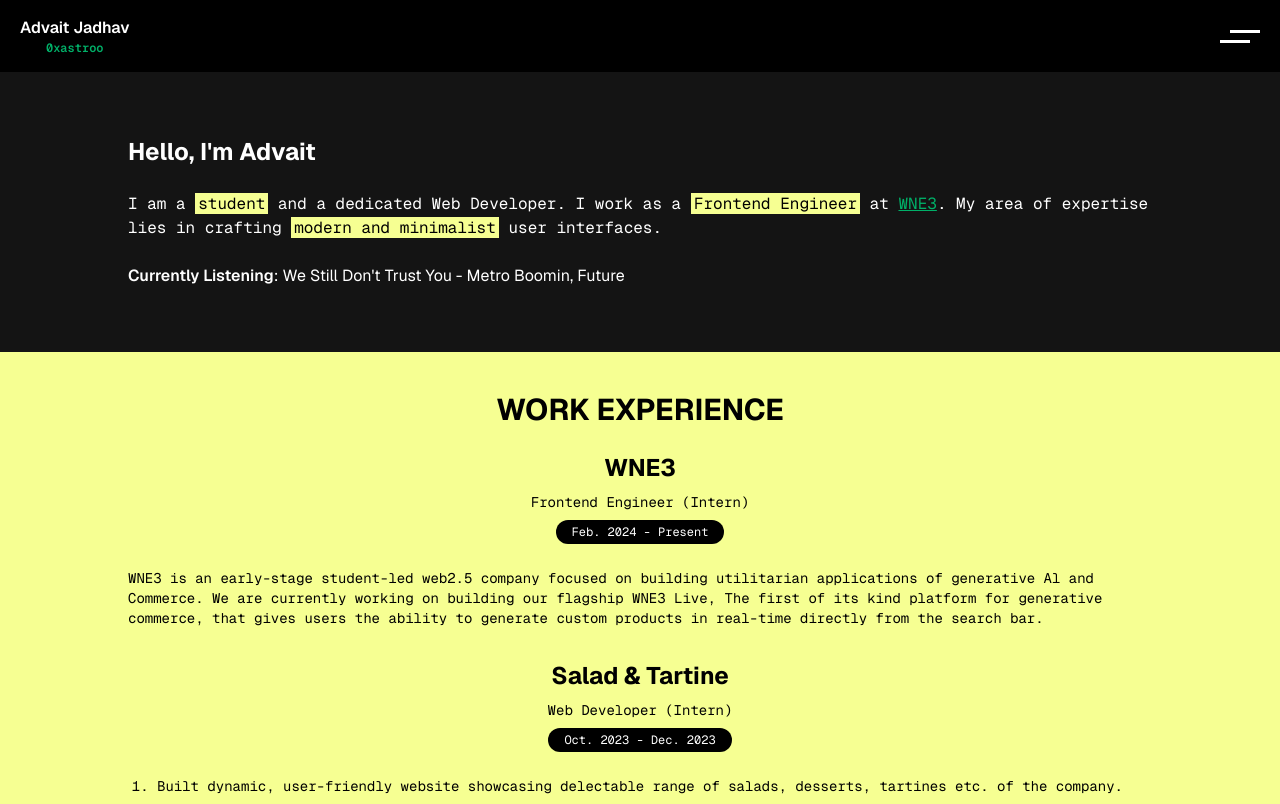
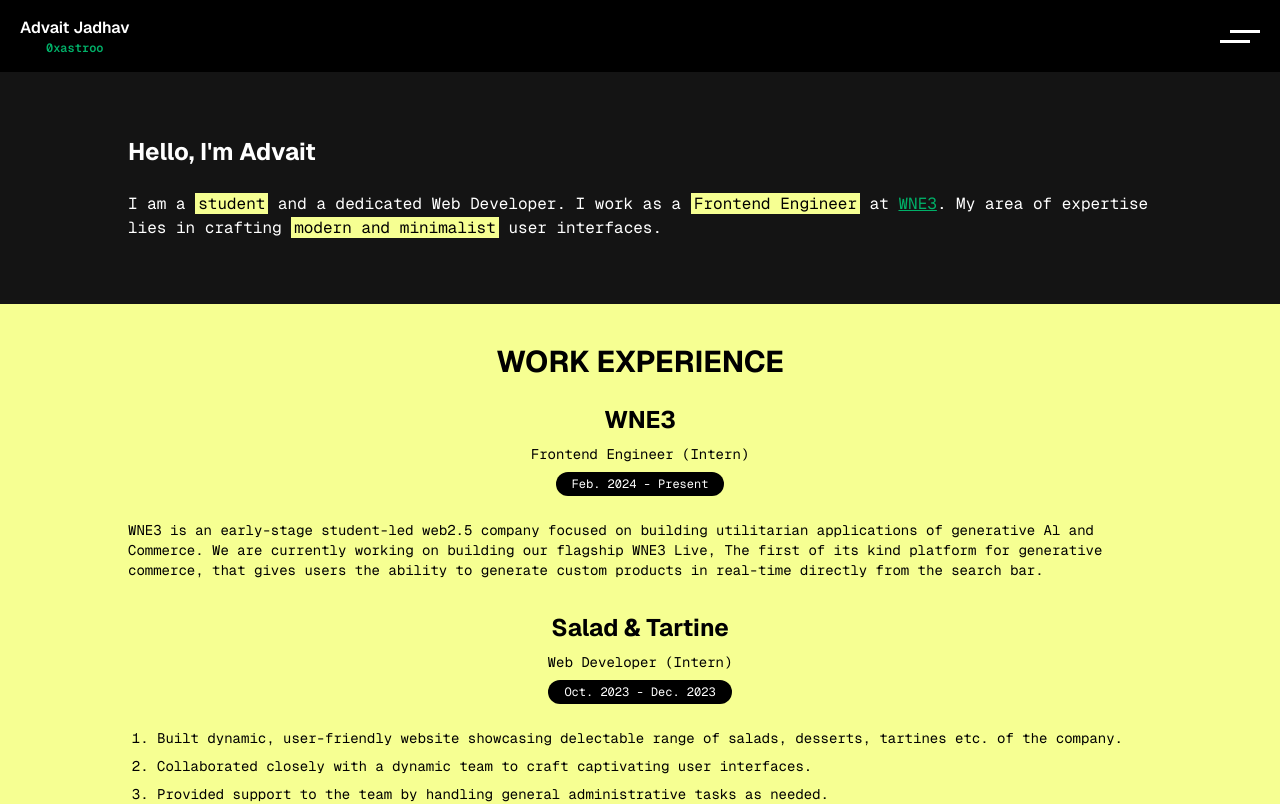
Before and after one commit to 0xastroo/portfolio, a Next.js app: page / in a window 1280 px wide. Shown: the top 804 px of the page. Built offline with nearby package versions, Linux system fonts and the light colour scheme.

Commit message:
remove spotify live status

```diff
--- a/app/ui/Hero.tsx
+++ b/app/ui/Hero.tsx
@@ -29,10 +29,6 @@ export default function Hero() {
           </span>{" "}
           user interfaces.
         </p>
-        <p className={`${GeistSans.className}`}>
-          <span className="font-semibold">Currently Listening</span>:{" "}
-          {"We Still Don't Trust You - Metro Boomin, Future"}
-        </p>
       </div>
     </main>
   );
```
